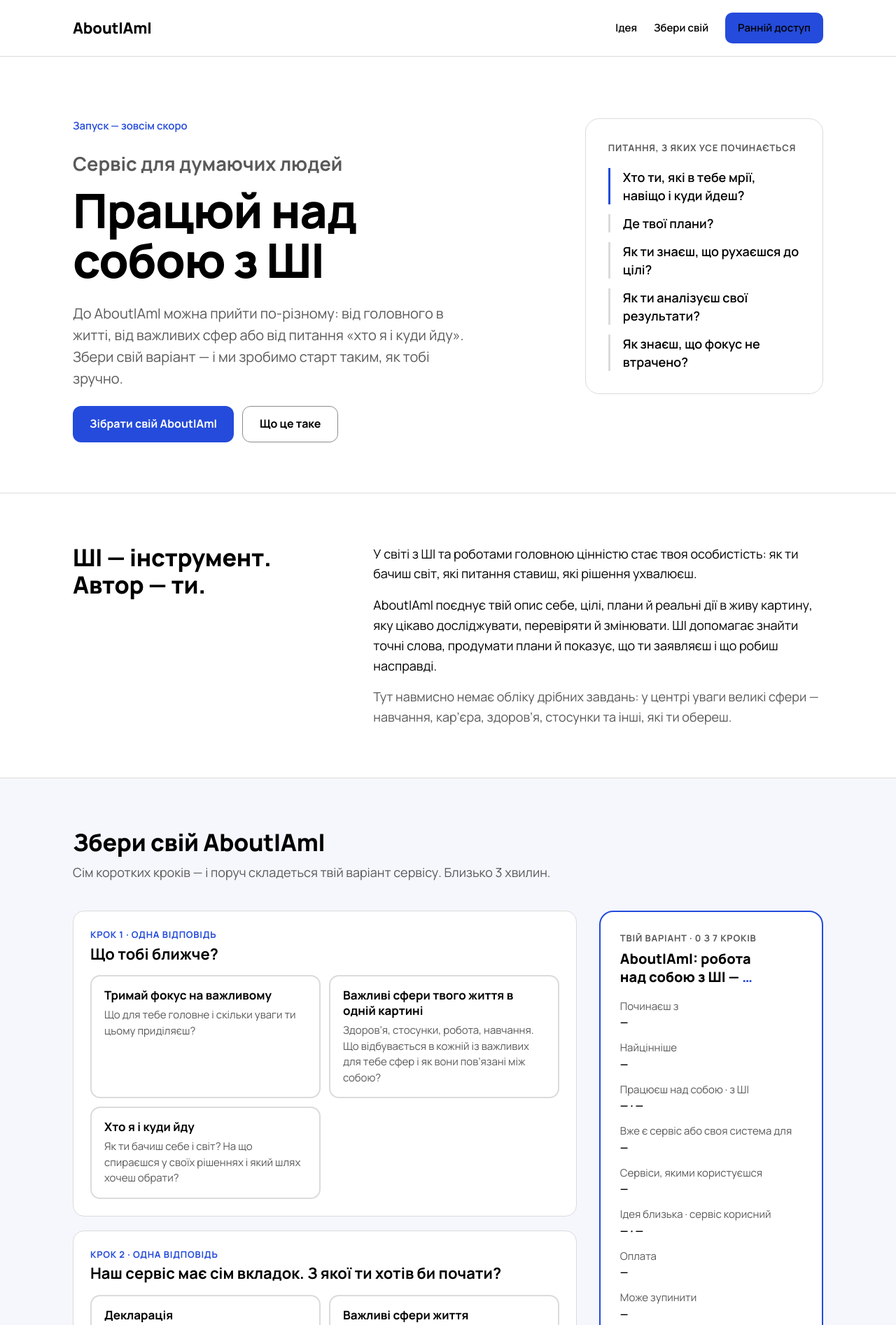
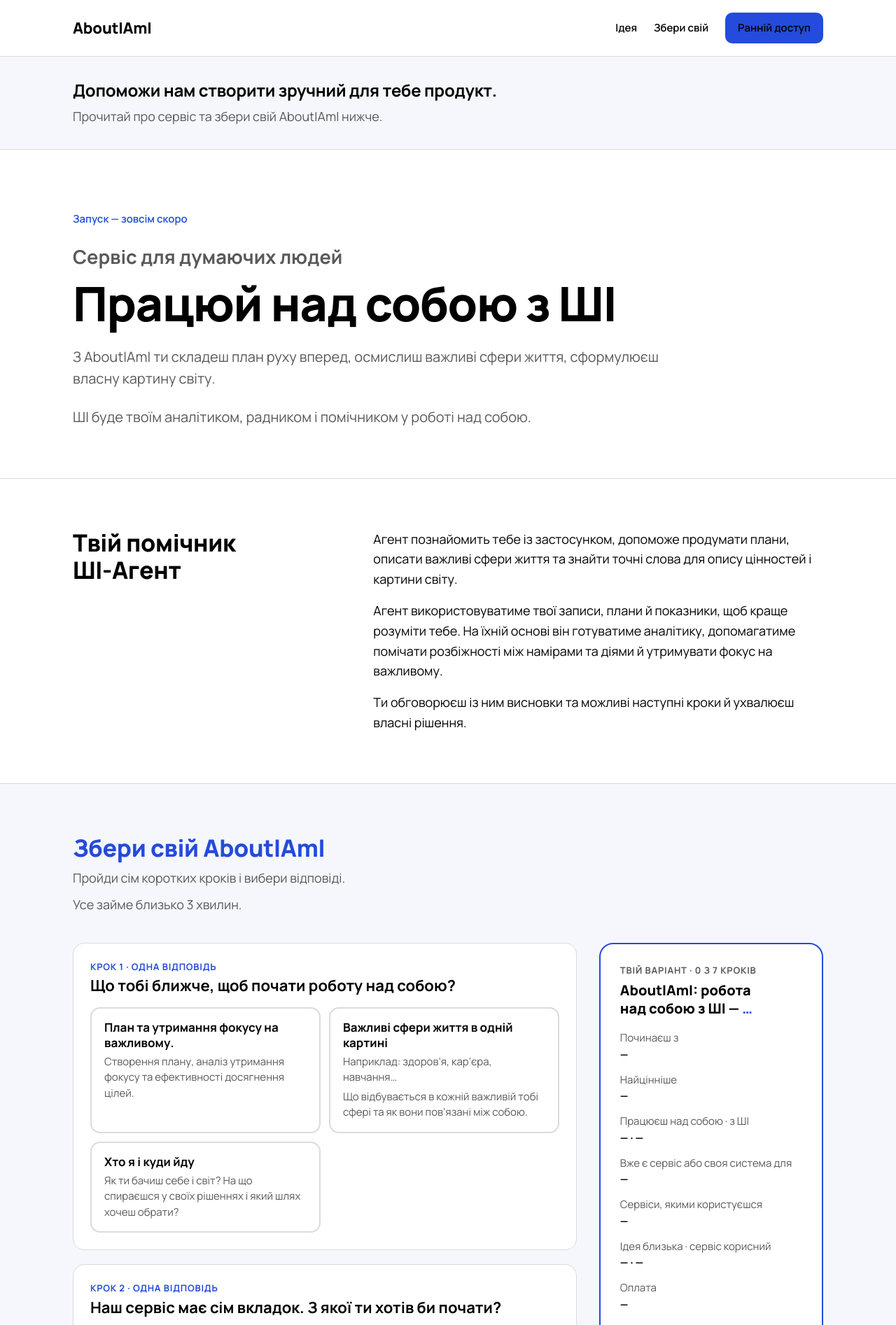
Before and after one commit to danyllukandrey-cloud/aboutiami, a plain HTML site: page index.html in a window 1280 px wide. Shown: the top 1893 px of the page at 70% size. Drawn offline with Linux system fonts and the light colour scheme.

Commit message:
Лендінг опитувальник: тексти й оформлення з макета для роботи над текстами
Вступна смуга, новий перший екран, блок «Твій помічник ШІ-Агент»,
нові тексти кроків 1–2 і назви вкладок, «Немає» в кроці 4,
«Не знаю» в кроці 5. Логіка вибору, підсумку й надсилання без змін.

Co-Authored-By: Claude Opus 5.5 <noreply@anthropic.com>
Claude-Session: https://claude.ai/code/session_01Tpfxo12gQLTCkzgJY4WNjA

```diff
--- a/index.html
+++ b/index.html
@@ -133,6 +133,14 @@ footer nav{display:flex;flex-wrap:wrap;gap:12px 24px}
   .mine{position:static}
 }
 </style>
+<style>.lead{max-width:850px}.hero-main{flex-basis:100%}.card{gap:5px}.card strong{overflow-wrap:anywhere}</style><style>
+.page-intro{background:var(--band);border-bottom:1px solid var(--line)}
+.page-intro .wrap{padding-block:32px}
+.page-intro h2{font-size:24px;line-height:1.35;font-weight:700}
+.page-intro p{margin-top:8px;font-size:18px;line-height:1.55;color:var(--muted)}
+.build-head h2{color:var(--accent)}
+@media(max-width:640px){.page-intro .wrap{padding-block:24px}.page-intro h2{font-size:22px}}
+</style>
 
 </head>
 <body>
@@ -148,52 +156,39 @@ footer nav{display:flex;flex-wrap:wrap;gap:12px 24px}
 </header>
 
 <main id="top">
+  <section class="page-intro" aria-labelledby="invitation-title">
+    <div class="wrap">
+      <h2 id="invitation-title">Допоможи нам створити зручний для тебе продукт.</h2>
+      <p>Прочитай про сервіс та збери свій AboutIAmI нижче.</p>
+    </div>
+  </section>
+
   <section class="hero">
     <div class="wrap">
       <div class="hero-main">
         <p class="eyebrow">Запуск — зовсім скоро</p>
         <h1><span>Сервіс для думаючих людей</span>Працюй над собою з ШІ</h1>
-        <p class="lead">До AboutIAmI можна прийти по-різному: від головного в житті, від важливих сфер або від питання «хто я і куди йду». Збери свій варіант — і ми зробимо старт таким, як тобі зручно.</p>
-        <div class="row">
-          <a class="btn" href="#build">Зібрати свій AboutIAmI</a>
-          <a class="btn ghost" href="#idea">Що це таке</a>
-        </div>
-      </div>
-      <div class="qbox">
-        <p class="label">Питання, з яких усе починається</p>
-        <ul>
-          <li>Хто ти, які в тебе мрії, навіщо і куди йдеш?</li>
-          <li>Де твої плани?</li>
-          <li>Як ти знаєш, що рухаєшся до цілі?</li>
-          <li>Як ти аналізуєш свої результати?</li>
-          <li>Як знаєш, що фокус не втрачено?</li>
-        </ul>
+        <p class="lead">З AboutIAmI ти складеш план руху вперед, осмислиш важливі сфери життя, сформулюєш власну картину світу.</p>
+        <p class="lead">ШІ буде твоїм аналітиком, радником і помічником у роботі над собою.</p>
       </div>
     </div>
   </section>
 
   <section class="idea" id="idea">
     <div class="wrap">
-      <h2>ШІ — інструмент.<br>Автор — ти.</h2>
-      <div class="idea-text">
-        <p>У світі з ШІ та роботами головною цінністю стає твоя особистість: як ти бачиш світ, які питання ставиш, які рішення ухвалюєш.</p>
-        <p>AboutIAmI поєднує твій опис себе, цілі, плани й реальні дії в живу картину, яку цікаво досліджувати, перевіряти й змінювати. ШІ допомагає знайти точні слова, продумати плани й показує, що ти заявляєш і що робиш насправді.</p>
-        <p class="muted">Тут навмисно немає обліку дрібних завдань: у центрі уваги великі сфери — навчання, кар’єра, здоров’я, стосунки та інші, які ти обереш.</p>
-      </div>
+      <h2>Твій помічник ШІ-Агент</h2>
+      <div class="idea-text"><p>Агент познайомить тебе із застосунком, допоможе продумати плани, описати важливі сфери життя та знайти точні слова для опису цінностей і картини світу.</p><p>Агент використовуватиме твої записи, плани й показники, щоб краще розуміти тебе. На їхній основі він готуватиме аналітику, допомагатиме помічати розбіжності між намірами та діями й утримувати фокус на важливому.</p><p>Ти обговорюєш із ним висновки та можливі наступні кроки й ухвалюєш власні рішення.</p></div>
     </div>
   </section>
 
   <section class="build" id="build">
     <div class="wrap">
-      <div class="build-head">
-        <h2>Збери свій AboutIAmI</h2>
-        <p>Сім коротких кроків — і поруч складеться твій варіант сервісу. Близько 3 хвилин.</p>
-      </div>
+      <div class="build-head"><h2>Збери свій AboutIAmI</h2><p>Пройди сім коротких кроків і вибери відповіді.</p><p>Усе займе близько 3 хвилин.</p></div>
       <div class="cols">
         <div class="steps">
 
           <div class="step">
-            <div><p class="step-k">Крок 1 · одна відповідь</p><h3>Що тобі ближче?</h3></div>
+            <div><p class="step-k">Крок 1 · одна відповідь</p><h3>Що тобі ближче, щоб почати роботу над собою?</h3></div>
             <div class="cards" role="group" aria-label="Що тобі ближче" id="g-framing"></div>
             <div class="desc" id="framing-desc" hidden><p id="fd1"></p><p class="muted" id="fd2"></p></div>
           </div>
@@ -217,7 +212,7 @@ footer nav{display:flex;flex-wrap:wrap;gap:12px 24px}
             <h3 class="sub">Для чого з цього в тебе вже є сервіс або своя система?</h3>
             <div class="group">
               <div class="chips" role="group" aria-label="Для чого вже є сервіс" id="g-have"></div>
-              <p class="hint">Можна кілька. Якщо нічого — просто пропусти.</p>
+              <p class="hint">Можна вибрати кілька відповідей або «Немає».</p>
             </div>
             <div class="field">
               <label for="have-text" class="hint" style="font-weight:600;color:var(--ink)">Якими саме сервісами користуєшся? Необов’язково</label>
@@ -371,29 +366,30 @@ footer nav{display:flex;flex-wrap:wrap;gap:12px 24px}
   var GROUPS = { friends: 'Друзі та близькі', target: 'Цільова аудиторія', general: 'Загальна вибірка', investors: 'Інвестори і партнери' };
 
   var FRAMINGS = [
-    { id: 'focus', label: 'Тримай фокус на важливому',
-      question: 'Що для тебе головне і скільки уваги ти цьому приділяєш?',
+    { id: 'focus', label: 'План та утримання фокусу на важливому.',
+      question: ['Створення плану, аналіз утримання фокусу та ефективності досягнення цілей.'],
       d1: 'Ми створюємо AboutIAmI, щоб допомогти тобі визначати власні пріоритети й тримати їх у полі зору. Тут ти описуєш, хто ти й куди хочеш рухатися, визначаєш важливі сфери життя та складаєш план від найближчих кроків до далеких цілей.',
       d2: 'ШІ допомагає зібрати це в цілісну картину й за твоїми записами побачити, як щоденні дії відповідають тому, що ти вважаєш важливим. Ти осмислюєш свій рух і вирішуєш, на чому зосередитися далі.' },
-    { id: 'spheres', label: 'Важливі сфери твого життя в одній картині',
-      question: 'Здоров’я, стосунки, робота, навчання. Що відбувається в кожній із важливих для тебе сфер і як вони пов’язані між собою?',
+    { id: 'spheres', label: 'Важливі сфери життя в одній картині',
+      question: ['Наприклад: здоров’я, кар’єра, навчання…', 'Що відбувається в кожній важливій тобі сфері та як вони пов’язані між собою.'],
       d1: 'Ми створюємо AboutIAmI, де ти збираєш ці сфери в одну картину, визначаєш їхні пріоритети, ставиш цілі та ведеш план від найближчих кроків до далеких задумів. Основою стає твоє бачення себе: хто ти, що для тебе важливо й куди хочеш рухатися.',
       d2: 'ШІ допомагає осмислювати ці зв’язки та за твоїми записами зіставляти наміри з діями й результатами. Ти бачиш зміни та вирішуєш, які сфери потребують уваги.' },
     { id: 'who', label: 'Хто я і куди йду',
-      question: 'Як ти бачиш себе і світ? На що спираєшся у своїх рішеннях і який шлях хочеш обрати?',
+      question: ['Як ти бачиш себе і світ? На що спираєшся у своїх рішеннях і який шлях хочеш обрати?'],
       d1: 'Ми створюємо AboutIAmI, де ти формулюєш власну декларацію: свій світогляд, цінності й напрям руху. Пов’язуєш це з важливими сферами життя, визначаєш пріоритети та складаєш план від найближчих кроків до далеких цілей.',
       d2: 'ШІ допомагає уточнювати думки й за твоїми записами досліджувати, як твоє бачення проявляється в діях і результатах. З досвідом ти можеш переглядати свої переконання, уточнювати план і повертати увагу до важливого.' }
   ];
   var TABS = [
-    { label: 'Декларація', desc: 'Описати свою картину світу, власні цілі й сенси: навіщо все і куди йду' },
-    { label: 'Важливі сфери життя', desc: 'Картка на кожну сферу (здоров’я, кар’єра, навчання чи знання…) з цілями й показниками' },
-    { label: 'План', desc: 'Що зробити за тиждень, місяць, рік чи десять років: від найближчих кроків до найдальших планів' },
-    { label: 'Схема', desc: 'Усі сфери життя на одній картині: за якою логікою ти дієш, що насправді головне, чи все однаково важливо' },
-    { label: 'Агент', desc: 'Просто поговорити з ШІ про себе' },
-    { label: 'Аналітика', desc: 'Що я заявляю і що роблю насправді (працює, коли заповнено інші вкладки)' },
-    { label: 'Ресурси', desc: 'Корисні сервіси й посилання для кожної сфери: квитки — у подорожах, фітнес-трекер — у здоров’ї' }
+    { label: 'Декларація про картину світу та цінності', desc: ['Опиши, як ти бачиш світ, у що віриш і що для тебе важливо.', 'Це допоможе визначити, на що спиратися у рішеннях і виборі цілей.'] },
+    { label: 'Важливі сфери життя', desc: ['Створи картки здоров’я, стосунків, кар’єри та інших важливих сфер із цілями й показниками.', 'Це допоможе бачити стан кожної сфери та розуміти, де потрібна увага.'] },
+    { label: 'План', desc: ['Запиши цілі, кроки та строки: від найближчого тижня до наступних років.', 'Це допоможе перетворити наміри на послідовні дії та відстежувати рух до цілей.'] },
+    { label: 'Схема життєвих пріоритетів', desc: ['Розташуй важливі сфери й цілі на схемі та познач зв’язки між ними.', 'Це допоможе бачити, що для тебе головне і як одні цілі впливають на інші.'] },
+    { label: 'ШІ-агент — твій помічник', desc: ['З агентом складай плани, формулюй цілі, розбирай в аналітиці результати.', 'Це допоможе краще розуміти себе, бачити можливі наступні кроки та ухвалювати рішення.'] },
+    { label: 'Аналітика планів і дій', desc: ['Переглядай, як твої записи, дії та показники співвідносяться з цілями й пріоритетами.', 'Це допоможе помічати прогрес і розбіжності та коригувати план. Для аналізу потрібні дані з інших вкладок.'] },
+    { label: 'Корисні сервіси та посилання', desc: ['Збери потрібні сервіси й посилання для кожної сфери життя.', 'Це допоможе швидко знаходити інструменти для своїх справ: від навчання до подорожей.'] }
   ];
   var TAB_LABELS = TABS.map(function (t) { return t.label; });
+  var HAVE_NONE = 'Немає';
   var WORK = ['Так, регулярно', 'Час від часу', 'Ні'];
   var WORK_AI = ['Так, регулярно', 'Пробував(-ла)', 'Ні'];
   var STOPS = ['не хочу довіряти ШІ особисте', 'нема часу', 'вже маю свою систему', 'не розумію, навіщо це мені', 'ціна', 'інше'];
@@ -427,7 +423,9 @@ footer nav{display:flex;flex-wrap:wrap;gap:12px 24px}
       b.setAttribute('aria-pressed', 'false');
       if (cls === 'card') {
         var s = document.createElement('strong'); s.textContent = item.label; b.appendChild(s);
-        var d = document.createElement('span'); d.textContent = item.sub; b.appendChild(d);
+        [].concat(item.sub).forEach(function (t) {
+          var d = document.createElement('span'); d.textContent = t; b.appendChild(d);
+        });
       } else {
         b.textContent = String(item.label);
       }
@@ -458,10 +456,19 @@ footer nav{display:flex;flex-wrap:wrap;gap:12px 24px}
   multi('g-values', TAB_LABELS, 'values', 3);
   single('g-work', WORK, 'work');
   single('g-workai', WORK_AI, 'workAI');
-  multi('g-have', TAB_LABELS, 'have', 0);
+  /* «Немає» виключає решту варіантів, і навпаки */
+  makeButtons('g-have', TAB_LABELS.concat([HAVE_NONE]).map(function (v) { return { label: v, value: v }; }), 'chip',
+    function (v) { return st.have.indexOf(v) !== -1; },
+    function (v) {
+      var i = st.have.indexOf(v);
+      if (i !== -1) { st.have.splice(i, 1); return; }
+      if (v === HAVE_NONE) { st.have = [HAVE_NONE]; return; }
+      st.have = st.have.filter(function (x) { return x !== HAVE_NONE; });
+      st.have.push(v);
+    });
   multi('g-stops', STOPS, 'stops', 0);
-  single('g-close', [1, 2, 3, 4, 5], 'close');
-  single('g-useful', [1, 2, 3, 4, 5], 'useful');
+  single('g-close', [1, 2, 3, 4, 5, 'Не знаю'], 'close');
+  single('g-useful', [1, 2, 3, 4, 5, 'Не знаю'], 'useful');
   single('g-payhow', PAY_HOW, 'payHow');
   single('g-paymonth', PAY_MONTH, 'payMonth');
   single('g-payyear', PAY_YEAR, 'payYear');
@@ -502,7 +509,8 @@ footer nav{display:flex;flex-wrap:wrap;gap:12px 24px}
     var stops = $('sum-stops');
     stops.textContent = st.stops.length ? st.stops.join(', ') : '—';
     stops.className = st.stops.length ? 'warn' : '';
-    $('sum-scales').textContent = (st.close !== null ? st.close + '/5' : '—') + ' · ' + (st.useful !== null ? st.useful + '/5' : '—');
+    var scale = function (v) { return v === null ? '—' : (typeof v === 'number' ? v + '/5' : v); };
+    $('sum-scales').textContent = scale(st.close) + ' · ' + scale(st.useful);
     var pay = payList();
     $('sum-pay').textContent = pay.length ? pay.join(' · ') : '—';
   }
```
